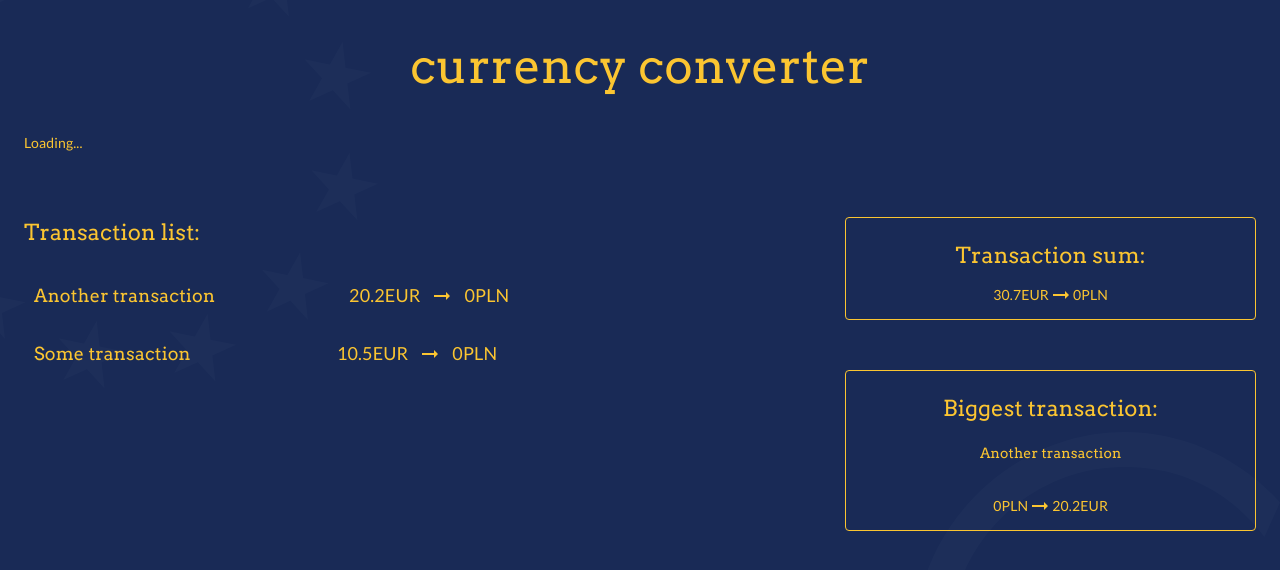
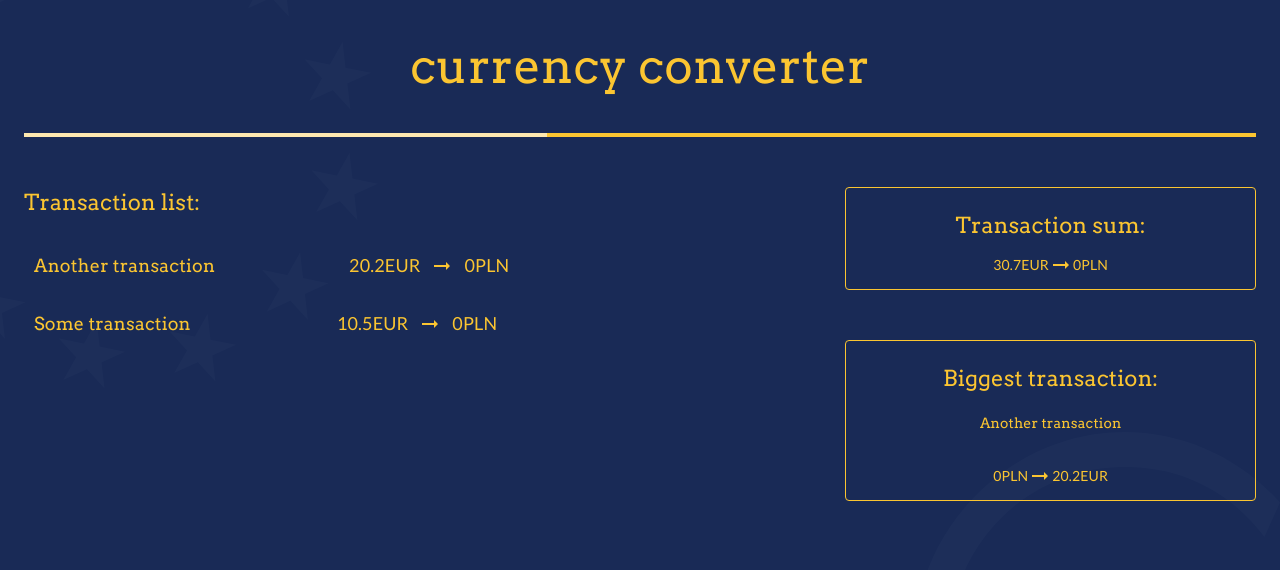
Before and after one commit to infamusse/recruitment-task, a React (Create React App) app: page / in a window 1280 px wide. Shown: the top 570 px of the page. Built offline with nearby package versions, Linux system fonts and the light colour scheme; no server answers.

Commit message:
add progressing animation when fetching data

```diff
--- a/src/components/features/CurrencyConventer/CurrencyConventer.js
+++ b/src/components/features/CurrencyConventer/CurrencyConventer.js
@@ -7,10 +7,11 @@ import { CurrencyCurse } from "../CurrencyCurse/CurrencyCurse";
 import { getEuroCourse, getLoadingState } from "../../../redux/currencyRedux";
 import { connect } from "react-redux";
 
+import LinearProgress from "@material-ui/core/LinearProgress";
 import styles from "./CurrencyConventer.module.scss";
 
 const CurrencyConventer = ({ euroCourse, loading }) => {
-  if (loading.active) return <p>Loading...</p>;
+  if (loading.active) return <LinearProgress color="secondary" />;
   else
     return (
       <div className={styles.fromTo}>
```
Also changed, not shown: 1 other file (tests, documents, lock files or other folders).
